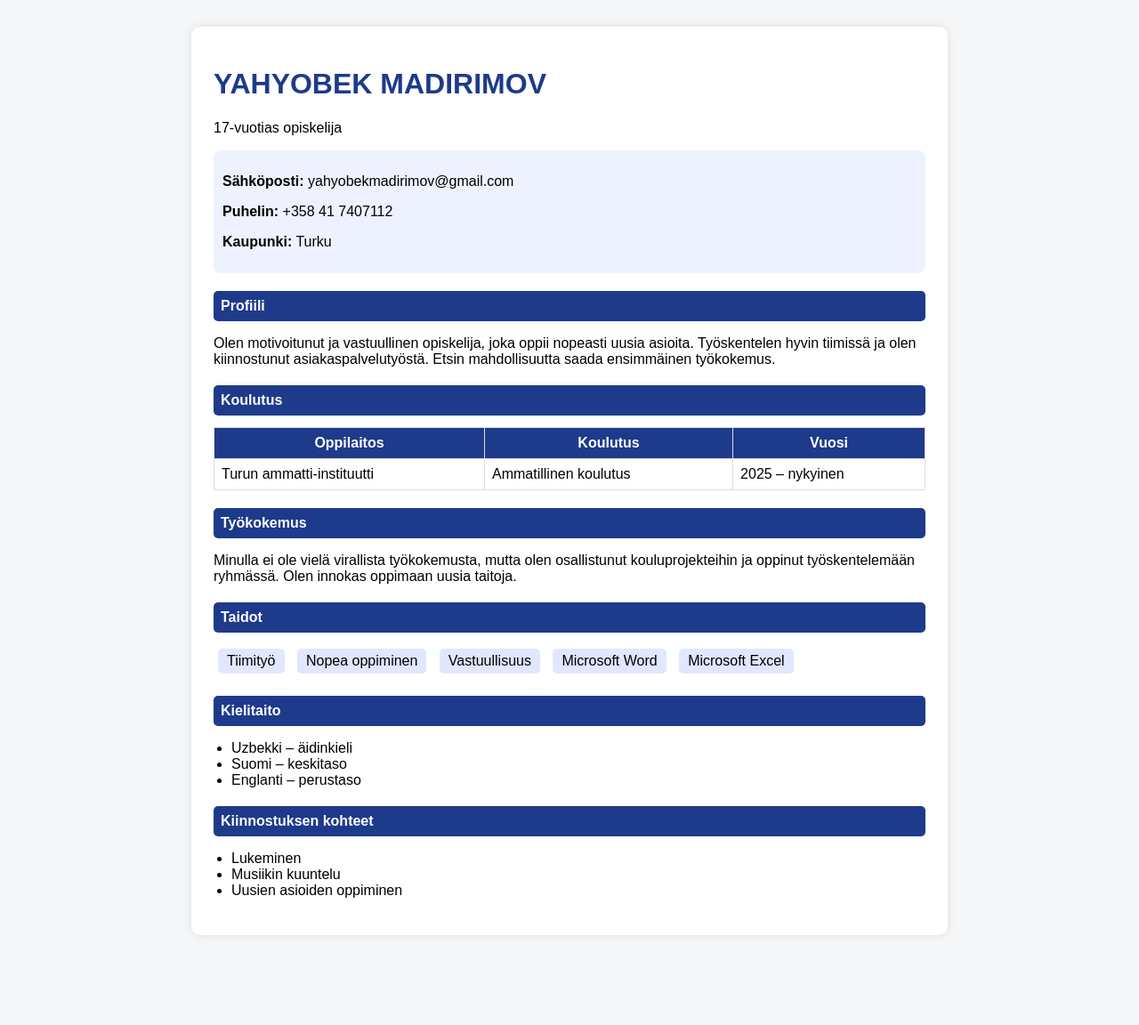
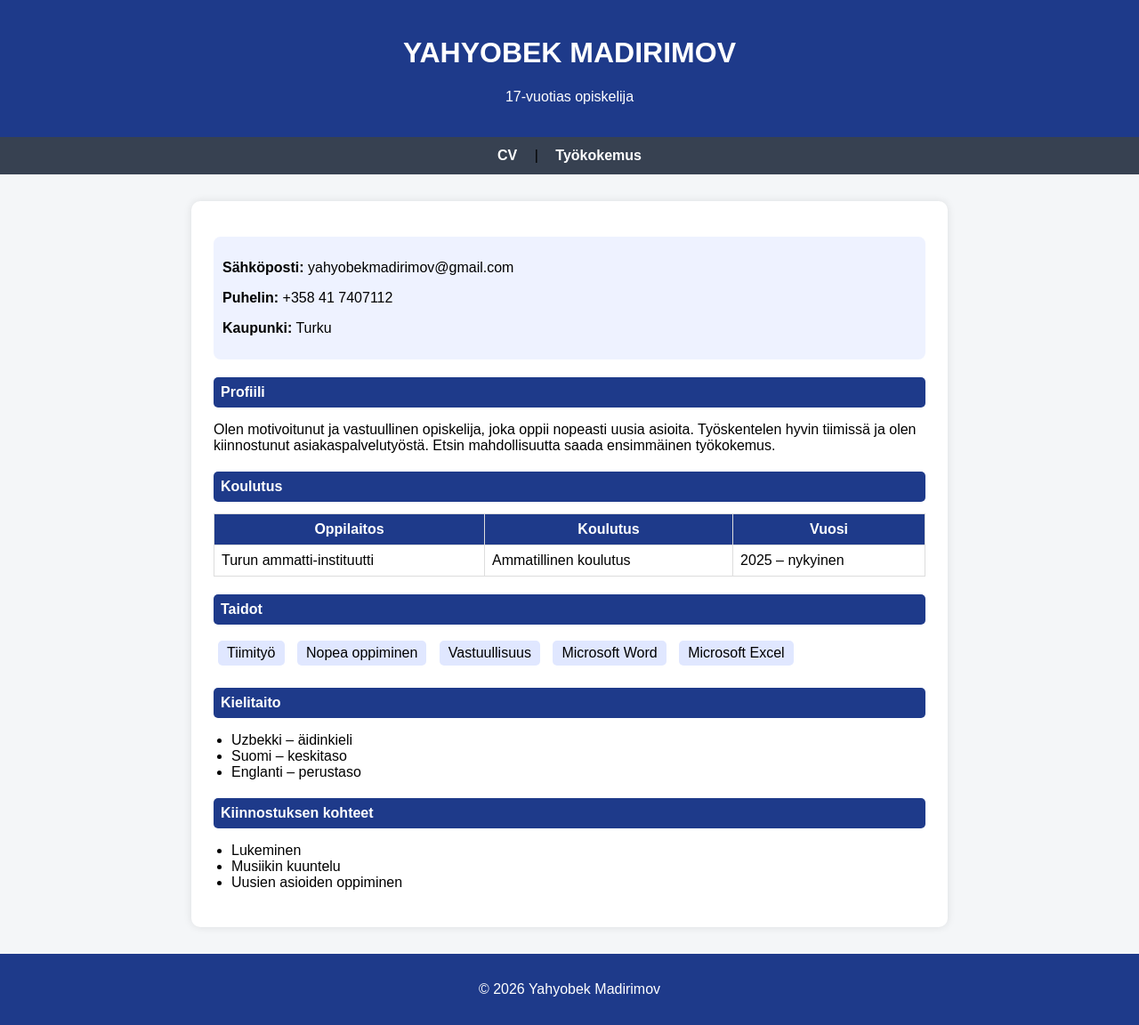
Before and after one commit to yakhyagit/Cv-html, a plain HTML site: page index.html in a window 1280 px wide. Shown: the whole page at 89% size. Before the commit the page ends 1081 px from the top, so only its background shows below. Drawn offline with Linux system fonts and the light colour scheme.

Commit message:
HTML semanttiset valmis

```diff
--- a/index.html
+++ b/index.html
@@ -3,11 +3,32 @@
 <head>
     <meta charset="UTF-8">
     <title>CV - Yahyobek Madirimov</title>
+
     <style>
         body {
             font-family: Arial, sans-serif;
             background: #f4f6f8;
             margin: 0;
+        }
+
+        header {
+            background: #1e3a8a;
+            color: white;
+            padding: 20px;
+            text-align: center;
+        }
+
+        nav {
+            background: #374151;
+            padding: 12px;
+            text-align: center;
+        }
+
+        nav a {
+            color: white;
+            text-decoration: none;
+            margin: 15px;
+            font-weight: bold;
         }
 
         .container {
@@ -19,10 +40,6 @@
             box-shadow: 0 0 10px rgba(0,0,0,0.1);
         }
 
-        h1 {
-            color: #1e3a8a;
-        }
-
         .info {
             background: #eef2ff;
             padding: 10px;
@@ -30,11 +47,11 @@
             margin: 15px 0;
         }
 
-        .section {
+        section {
             margin-top: 20px;
         }
 
-        .section h2 {
+        section h2 {
             background: #1e3a8a;
             color: white;
             padding: 8px;
@@ -72,13 +89,31 @@
             background: #1e3a8a;
             color: white;
         }
+
+        footer {
+            background: #1e3a8a;
+            color: white;
+            text-align: center;
+            padding: 15px;
+            margin-top: 20px;
+        }
     </style>
 </head>
+
 <body>
 
-<div class="container">
+<header>
     <h1>YAHYOBEK MADIRIMOV</h1>
     <p>17-vuotias opiskelija</p>
+</header>
+
+<nav>
+    <a href="index.html">CV</a> |
+    <a href="work.html">Työkokemus</a>
+</nav>
+
+<main>
+<div class="container">
 
     <div class="info">
         <p><strong>Sähköposti:</strong> yahyobekmadirimov@gmail.com</p>
@@ -86,41 +121,36 @@
         <p><strong>Kaupunki:</strong> Turku</p>
     </div>
 
-    <div class="section">
+    <section>
         <h2>Profiili</h2>
         <p>
             Olen motivoitunut ja vastuullinen opiskelija, joka oppii nopeasti uusia asioita.
             Työskentelen hyvin tiimissä ja olen kiinnostunut asiakaspalvelutyöstä.
             Etsin mahdollisuutta saada ensimmäinen työkokemus.
         </p>
-    </div>
+    </section>
 
-    <div class="section">
+    <section>
         <h2>Koulutus</h2>
+
         <table>
             <tr>
                 <th>Oppilaitos</th>
                 <th>Koulutus</th>
                 <th>Vuosi</th>
             </tr>
+
             <tr>
                 <td>Turun ammatti-instituutti</td>
                 <td>Ammatillinen koulutus</td>
                 <td>2025 – nykyinen</td>
             </tr>
         </table>
-    </div>
+    </section>
 
-    <div class="section">
-        <h2>Työkokemus</h2>
-        <p>
-            Minulla ei ole vielä virallista työkokemusta, mutta olen osallistunut kouluprojekteihin
-            ja oppinut työskentelemään ryhmässä. Olen innokas oppimaan uusia taitoja.
-        </p>
-    </div>
+    <section>
+        <h2>Taidot</h2>
 
-    <div class="section">
-        <h2>Taidot</h2>
         <div class="skills">
             <span>Tiimityö</span>
             <span>Nopea oppiminen</span>
@@ -128,27 +158,34 @@
             <span>Microsoft Word</span>
             <span>Microsoft Excel</span>
         </div>
-    </div>
+    </section>
 
-    <div class="section">
+    <section>
         <h2>Kielitaito</h2>
+
         <ul>
             <li>Uzbekki – äidinkieli</li>
             <li>Suomi – keskitaso</li>
             <li>Englanti – perustaso</li>
         </ul>
-    </div>
+    </section>
 
-    <div class="section">
+    <section>
         <h2>Kiinnostuksen kohteet</h2>
+
         <ul>
             <li>Lukeminen</li>
             <li>Musiikin kuuntelu</li>
             <li>Uusien asioiden oppiminen</li>
         </ul>
-    </div>
+    </section>
 
 </div>
+</main>
+
+<footer>
+    <p>© 2026 Yahyobek Madirimov</p>
+</footer>
 
 </body>
 </html>
```
Also changed, not shown: work.html (added, +114 -0 lines).
